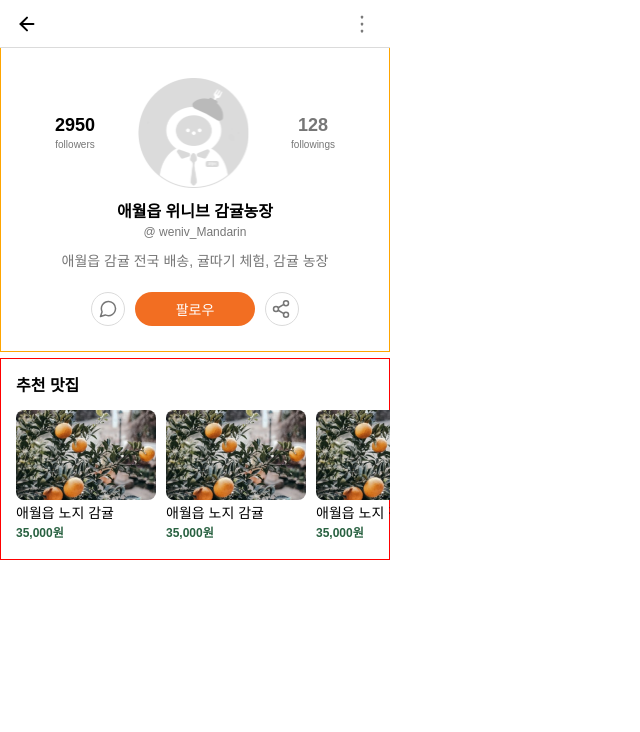
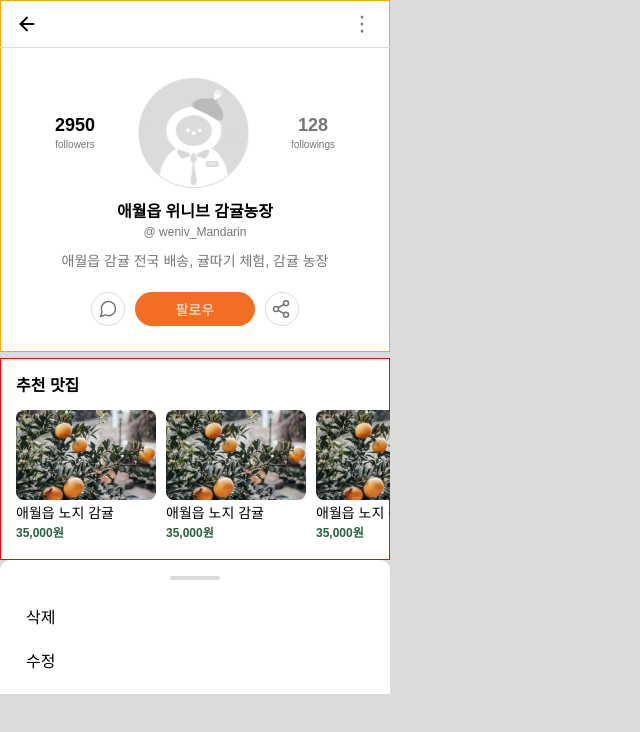
Before and after one commit to FRONTENDSCHOOL5/final-23-Food-zip, a React (Create React App) app: page /profile/1 in a window 1280 px wide. Shown: the top 732 px of the page, without its empty margins (0-640 px from the left). Built offline with nearby package versions, Linux system fonts and the light colour scheme.

Commit message:
Style: Modal 디자인 완료

```diff
--- a/src/App.js
+++ b/src/App.js
@@ -1,6 +1,7 @@
+import Modal from "./components/Modal/Modal";
 import ProfileInformation from "./components/Profile/ProfileInformation";
 import RecommendList from "./components/Profile/RecommendList";
-import { GlobalStyle } from "./styles/Globalstyle";
+import { GlobalStyle } from "./components/styles/Globalstyle";
 
 function App() {
   return (
@@ -8,6 +9,7 @@ function App() {
       <GlobalStyle />
       <ProfileInformation/>
       <RecommendList/>
+      <Modal type="modification" />
     </div>
   );
 }
--- a/src/components/Header/Header.jsx
+++ b/src/components/Header/Header.jsx
@@ -9,7 +9,6 @@ const HeaderWrap = styled.header`
   top: 0;
   z-index: 1;
   width: 100%;
-  background-color: #ffffff;
 `;
 
 const HeaderLayoutDiv = styled.div`
--- /dev/null
+++ b/src/components/Modal/Modal.jsx
@@ -0,0 +1,70 @@
+import React from "react";
+import styled, { css } from "styled-components";
+
+const ModalWrapDiv = styled.div`
+  width: 390px;
+  border-radius: 10px 10px 0 0;
+  padding: 16px 26px 10px;
+  background-color: white;
+  box-sizing: border-box;
+`;
+
+const ModalLineSpan = styled.span`
+  display: block;
+  width: 50px;
+  height: 4px;
+  border-radius: 5px;
+  background-color: #dbdbdb;
+  margin: 0 auto 16px;
+`;
+
+const ModalTextP = styled.p`
+  padding: 14px 0;
+`;
+
+export default function Modal({ type }) {
+  const UI = {
+    setting: (
+      <ModalWrapDiv>
+        <ModalLineSpan></ModalLineSpan>
+        <ModalTextP>설정 및 개인정보</ModalTextP>
+        <ModalTextP>로그아웃</ModalTextP>
+      </ModalWrapDiv>
+    ),
+    modification: (
+      <ModalWrapDiv>
+        <ModalLineSpan></ModalLineSpan>
+        <ModalTextP>삭제</ModalTextP>
+        <ModalTextP>수정</ModalTextP>
+      </ModalWrapDiv>
+    ),
+    product: (
+      <ModalWrapDiv>
+        <ModalLineSpan></ModalLineSpan>
+        <ModalTextP>삭제</ModalTextP>
+        <ModalTextP>수정</ModalTextP>
+        <ModalTextP>웹사이트에서 상품 보기</ModalTextP>
+      </ModalWrapDiv>
+    ),
+    report: (
+      <ModalWrapDiv>
+        <ModalLineSpan></ModalLineSpan>
+        <ModalTextP>신고하기</ModalTextP>
+      </ModalWrapDiv>
+    ),
+    delete: (
+      <ModalWrapDiv>
+        <ModalLineSpan></ModalLineSpan>
+        <ModalTextP>삭제</ModalTextP>
+      </ModalWrapDiv>
+    ),
+    chat: (
+      <ModalWrapDiv>
+        <ModalLineSpan></ModalLineSpan>
+        <ModalTextP>채팅방 나가기</ModalTextP>
+      </ModalWrapDiv>
+    ),
+  };
+
+  return UI[type];
+}
--- a/src/components/Profile/ProfileInformation.jsx
+++ b/src/components/Profile/ProfileInformation.jsx
@@ -10,6 +10,7 @@ const ProfileInfoWrapDiv = styled.div`
   padding: 78px 55px 26px;
   box-sizing: border-box;
   margin-bottom: 6px;
+  background-color: white;
   box-shadow: inset 0 0 0 1px orange;
 `;
 
--- a/src/components/Profile/RecommendList.jsx
+++ b/src/components/Profile/RecommendList.jsx
@@ -8,6 +8,7 @@ const RecommendWrapDiv = styled.div`
   padding: 20px 16px;
   overflow: auto;
   box-sizing: border-box;
+  background-color: white;
   /* -ms-overflow-style: none;
   &::-webkit-scrollbar {
     display: none;
--- a/src/styles/Globalstyle.jsx
+++ b/src/components/styles/Globalstyle.jsx
@@ -11,6 +11,7 @@ export const GlobalStyle = createGlobalStyle`
   }
   :root {
     font-family: 'SUIT', sans-serif;
+    background-color: #dbdbdb;
   }
 
   button {
```
